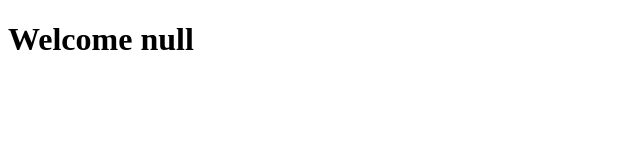
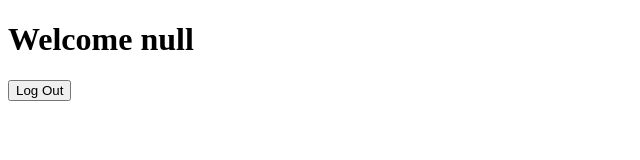
Before and after one commit to abdulqayoom77/web-clone-project-HTML-CSS-JS, a plain HTML site: page LocalStorage/welcome.html in a window 1280 px wide. Shown: the whole page, without its empty margins (0-640 px from the left). Drawn offline with Linux system fonts and the light colour scheme.

Commit message:
2/9/2023

```diff
--- a/LocalStorage/app.js
+++ b/LocalStorage/app.js
@@ -1,6 +1,13 @@
 function signup(){
+
     var email = document.getElementById('semail').value
     var pass = document.getElementById('spass').value
+    // var obj = {
+    //     email : 'Email',
+    //     pass : 'Password'
+    // }
+    // var obj2 = JSON.stringify(obj)
+    // obj2 = JSON.parse(obj)
     localStorage.setItem('Email',email)
     localStorage.setItem('Password',pass)
     location.href = './login.html'
@@ -17,3 +24,8 @@ function signin() {
         location.href = './signup.html';
     }
 }
+
+function logout(){
+    // localStorage.clear();
+    location.href = './login.html'
+}
--- a/LocalStorage/welcome.html
+++ b/LocalStorage/welcome.html
@@ -7,6 +7,7 @@
 </head>
 <body>
     <h1>Welcome <script>document.write(localStorage.getItem('Email'))</script></h1>
+    <button onclick="logout()">Log Out</button>
     <script src="app.js"></script>
 </body>
 </html>
```
